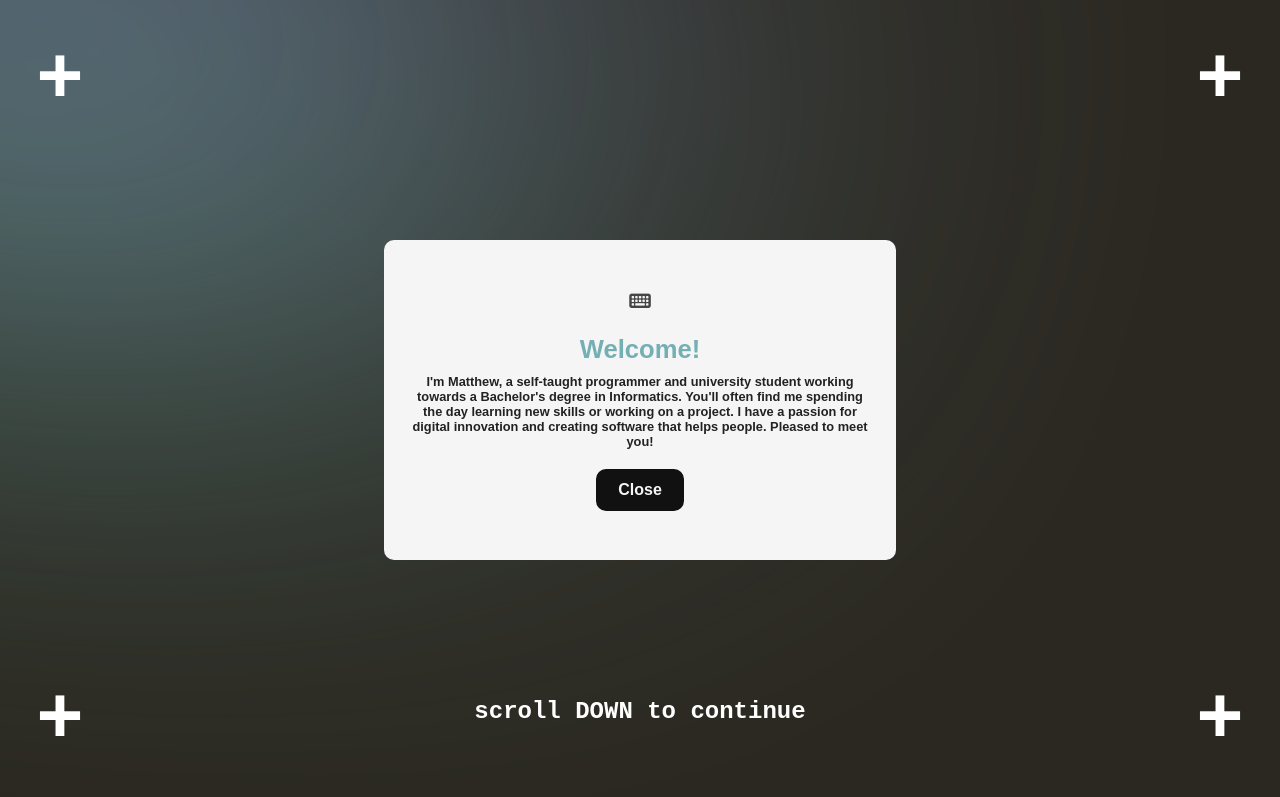
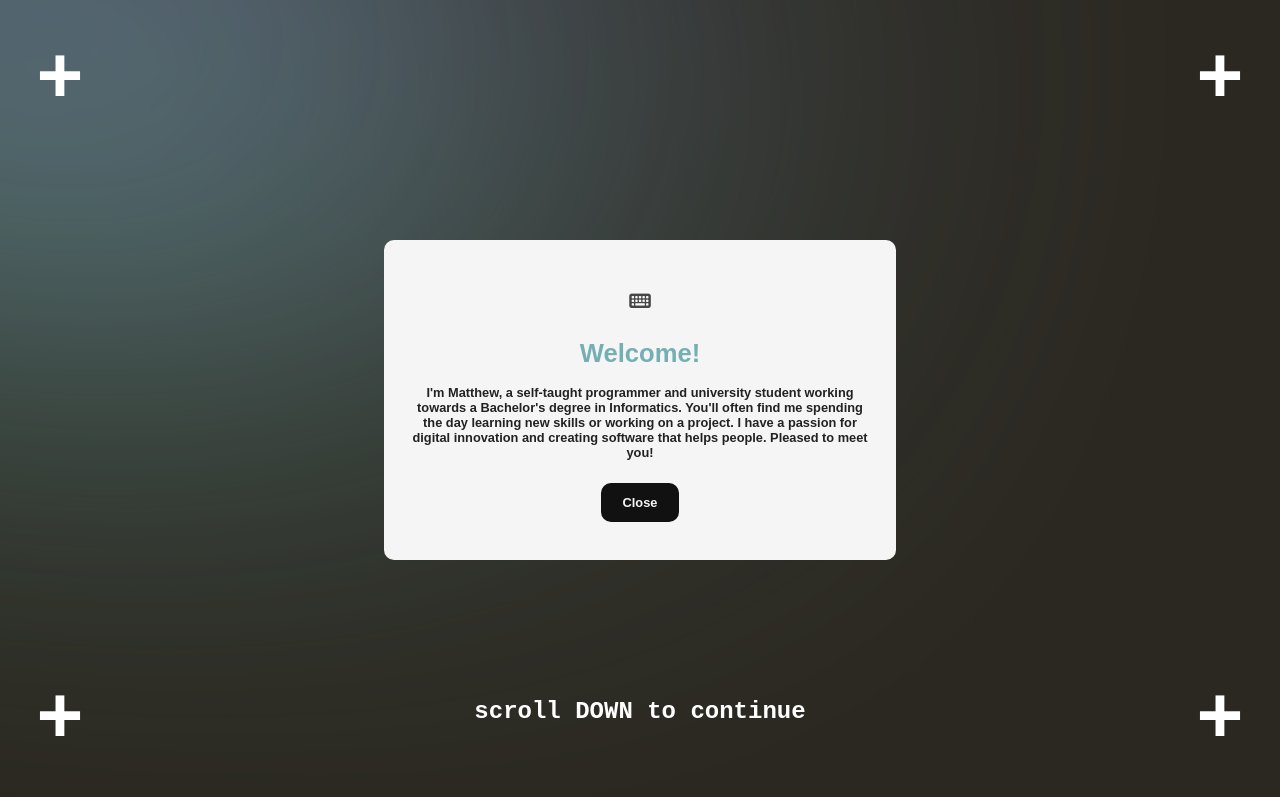
Before and after one commit to mpolasub/temp.polasub.github.io, a plain HTML site: page index.html in a window 1280 px wide. Both pictures are taken after a click on the element "Matthew Polasub". Shown: the top 797 px of the page. Drawn offline with nearby package versions, Linux system fonts and the light colour scheme.

Commit message:
fixed website?

```diff
--- a/mixStyle.css
+++ b/mixStyle.css
@@ -922,20 +922,21 @@ border-radius:50%;
 line-height:50px;
 }
 .popup .icon i.fa-solid {
-font-size:1.5vw;
+font-size:clamp(12px, 1.5vw, 32px);
 color:#464646;
 }
 .popup .title {
 margin:5px 0px;
-font-size:2vw;
+font-size:clamp(14px, 2vw, 34px);
 font-weight:600;
+padding:0.5vh;
 color:rgb(116, 175, 180);
 }
 .popup .description {
 color:#222;
-font-size:1vw;
+font-size:clamp(10px, 1vw, 20px);
 font-weight: bold;
-padding:5px;
+padding:1vh;
 }
 .popup .dismiss-btn {
 margin-top:15px;
@@ -945,7 +946,7 @@ padding:10px 20px;
 background:#111;
 color:#f5f5f5;
 border:2px solid #111;
-font-size:16px;
+font-size:clamp(10px, 1vw, 20px);
 font-weight:600;
 outline:none;
 border-radius:10px;
```
Also changed, not shown: index.html (+1 -0 lines).
